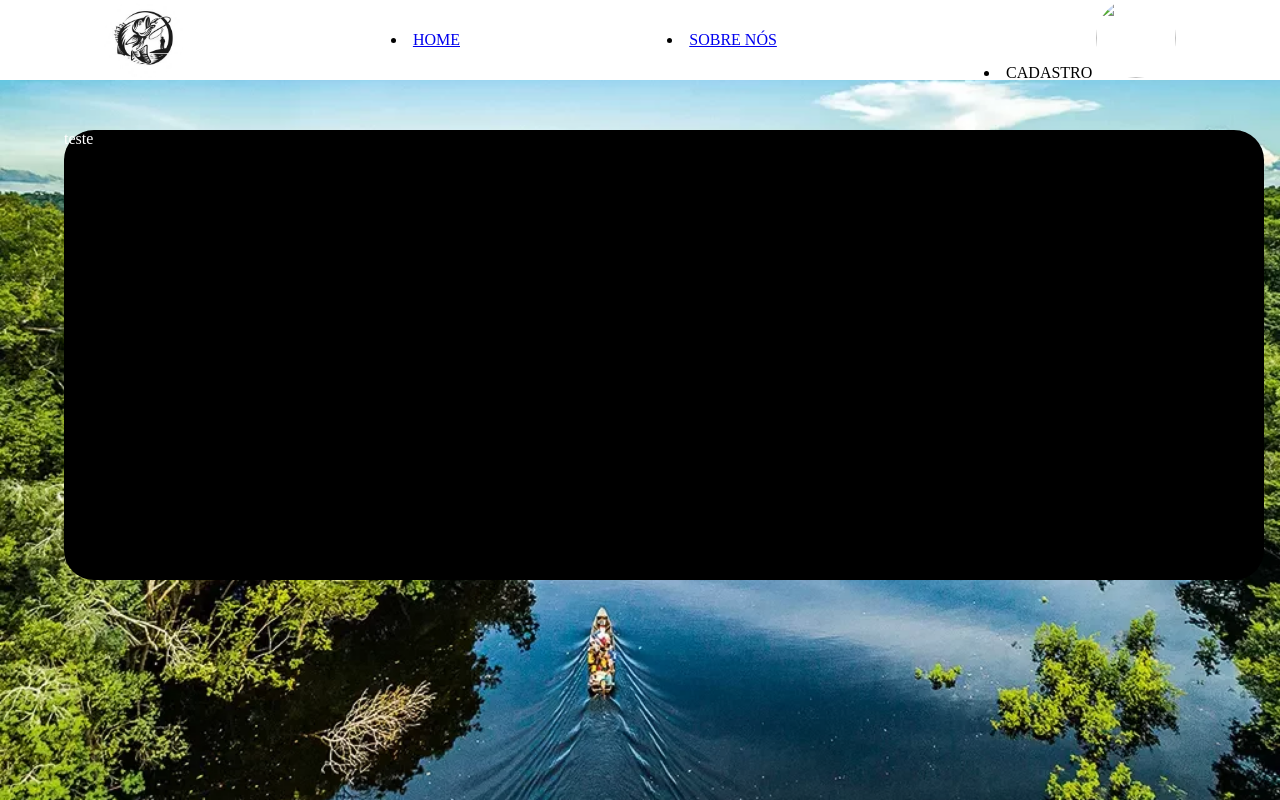
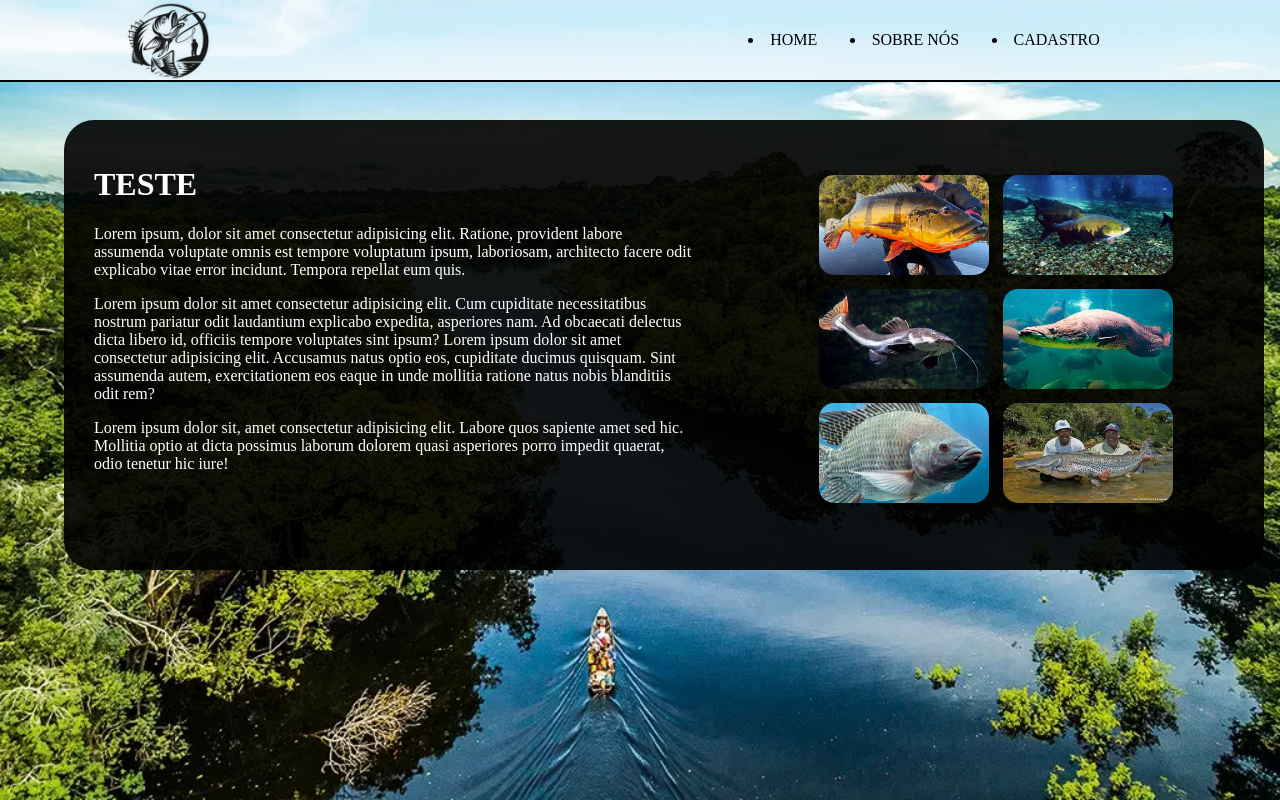
Before and after one commit to Murillo-lc/Projeto-Individual, a plain HTML site: page projeto_indidual/inicio/inicial.html in a window 1280 px wide. Drawn offline with Linux system fonts and the light colour scheme.

Commit message:
Add files via upload

```diff
--- a/projeto_indidual/inicio/inicial.html
+++ b/projeto_indidual/inicio/inicial.html
@@ -19,14 +19,36 @@
 
             </div>
 
-            <li><a href="#sessao_home">HOME</a></li>
-            <li><a href="#sessao_sobre_nos">SOBRE NÓS</a></li>
-            <li id="btn_cadastro">CADASTRO <img src="" alt=""></li>
+            <div class="container">
+                <li><a href="#sessao_home">HOME</a></li>
+                <li><a href="#sessao_sobre_nos">SOBRE NÓS</a></li>
+                <li><a href="">CADASTRO</a></li>
+            </div>
 
         </div>
 
         <div class="caixa-maior">
-            teste
+
+            <div class="conteudo-caixa-texto">
+                <h1>TESTE</h1>
+                <p>Lorem ipsum, dolor sit amet consectetur adipisicing elit. Ratione, provident labore assumenda voluptate omnis est tempore voluptatum ipsum, laboriosam, architecto facere odit explicabo vitae error incidunt. Tempora repellat eum quis.
+                </p>
+                <p>Lorem ipsum dolor sit amet consectetur adipisicing elit. Cum cupiditate necessitatibus nostrum pariatur odit laudantium explicabo expedita, asperiores nam. Ad obcaecati delectus dicta libero id, officiis tempore voluptates sint ipsum?
+                    Lorem ipsum dolor sit amet consectetur adipisicing elit. Accusamus natus optio eos, cupiditate ducimus quisquam. Sint assumenda autem, exercitationem eos eaque in unde mollitia ratione natus nobis blanditiis odit rem?
+                </p>
+                <p>
+                    Lorem ipsum dolor sit, amet consectetur adipisicing elit. Labore quos sapiente amet sed hic. Mollitia optio at dicta possimus laborum dolorem quasi asperiores porro impedit quaerat, odio tenetur hic iure!
+                </p>
+            </div>
+
+            <div class="conteudo-caixa-img">
+                <img src="./peixe-tucunaré-2.webp" alt="">
+                <img src="./Tambaqui.png" alt="">
+                <img src="./pirarara.jpg" alt="">
+                <img src="./pirarucu.jpg" alt="">
+                <img src="./tilapia.jpg" alt="">
+                <img src="./cachara.jpg" alt="">
+            </div>
         </div>
 
     </div>
--- a/projeto_indidual/inicio/styleInicial.css
+++ b/projeto_indidual/inicio/styleInicial.css
@@ -8,28 +8,68 @@ body {
 
 
 .navbar {
-    background-color: white;
+    background-color: rgba(255, 255, 255, 0.795);
     display: flex;
     height: 80px;
     width: 100%;
     justify-content: space-around;
     align-items: center;
+    box-shadow: black 2px 0px 0px 2px;
+}
+
+.navbar a{
+    color: black;
+    text-decoration: none;
 }
 
 .navbar img{
-    height: 80px;
-    width: 80px;
-    border-radius: 100%;
+    margin-top: 5px;
+    height: 110px;
+    width: 110px;
+    mix-blend-mode: multiply;
+    margin-left: -130px;
 }
 
+.container{
+    margin-right: -80px;
+    height: 80px;
+    width: 30%;
+    display: flex;
+    justify-content: space-around;
+    align-items: center;
 
+}
 
 .caixa-maior {
-    background-color: black;
+    background-color: rgba(0, 0, 0, 0.904);
     color: white;
     width: 1200px;
     height: 450px;
-    margin-top: 50px;
+    margin-top: 40px;
     border-radius: 30px;
     margin-left: 5%;
+    display: flex;
+    align-items: center;
+    justify-content: space-between;
 }
+
+.conteudo-caixa-img{
+    width: 450px;
+    height: 400px;
+    margin-left: 0;
+    margin-top: 50px;
+}
+
+.conteudo-caixa-img img{
+    height: 100px;
+    width: 170px;
+    border-radius: 15px;
+    margin: 5px;
+}
+
+.conteudo-caixa-texto{
+    font-size: 16px;
+    width: 600px;
+    height: 400px;
+    margin-left: 30px;
+}
```
Also changed, not shown: projeto_indidual/inicio/Tambaqui.png (added), projeto_indidual/inicio/cachara.jpg (added), projeto_indidual/inicio/peixe-tucunaré-2.webp (added), projeto_indidual/inicio/pirarara.jpg (added), projeto_indidual/inicio/pirarucu.jpg (added), projeto_indidual/inicio/png-transparent-the-creative-fish-logo-creative-characteristic-beautifully-marked-fish.png (added), projeto_indidual/inicio/tilapia.jpg (added).
